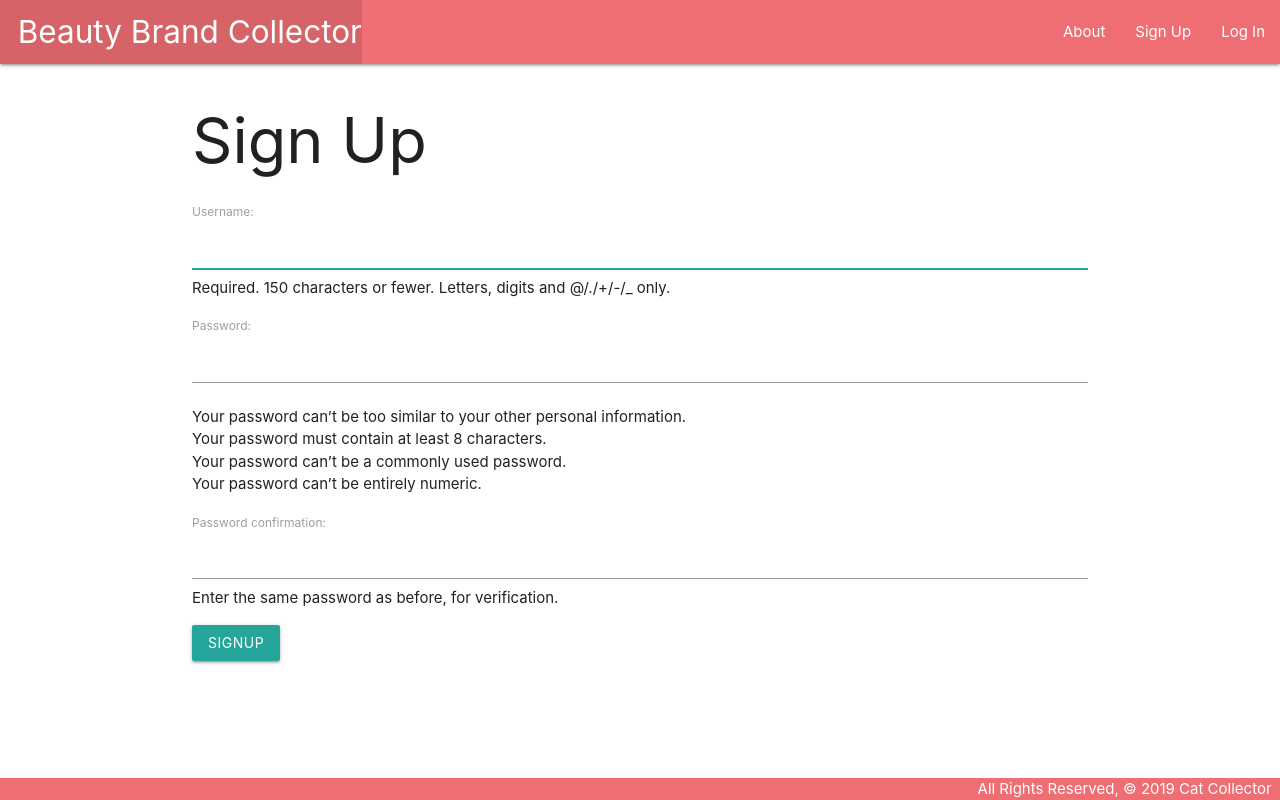
After one commit to cubasve/Beauty-Brand-Collector, a Django app: page /accounts/signup/ in a window 1280 px wide. The commit adds this page. Run offline with Django 3.2, Linux system fonts and the light colour scheme.

Commit message:
Sign up template up and running

```diff
--- a/beautycollector/settings.py
+++ b/beautycollector/settings.py
@@ -117,3 +117,7 @@ USE_TZ = True
 # https://docs.djangoproject.com/en/3.0/howto/static-files/
 
 STATIC_URL = '/static/'
+
+LOGIN_REDIRECT_URL = '/brands/'
+
+LOGOUT_REDIRECT_URL = '/'
--- a/beautycollector/urls.py
+++ b/beautycollector/urls.py
@@ -22,4 +22,5 @@ urlpatterns = [
     path('admin/', admin.site.urls),
     # In this case '' represents the root route
     path('', include('main_app.urls')),
+    path('accounts/', include('django.contrib.auth.urls')),
 ]
--- a/main_app/templates/base.html
+++ b/main_app/templates/base.html
@@ -24,8 +24,15 @@
         </ul>
         <ul class="right">
           <li><a href="{% url 'about' %}">About</a></li>
+          {% if user.is_authenticated %}
+
           <li><a href="{% url 'brands_create' %}">Add a Brand</a></li>
-          <li><a href="{% url 'index' %}">View All CDN Beauty Brands</a></li>
+          <li><a href="{% url 'index' %}">View All Brands</a></li>
+          <li><a href="{% url 'logout' %}">Log Out</a></li>
+          {% else %}
+          <li><a href="{% url 'signup' %}">Sign Up</a></li>
+          <li><a href="{% url 'login' %}">Log In</a></li>
+          {% endif %}
         </ul>
       </div>
     </nav>
--- /dev/null
+++ b/main_app/templates/registration/signup.html
@@ -0,0 +1,14 @@
+{% extends 'base.html' %}
+{% block content %}
+
+<h1>Sign Up</h1>
+{% if error_message %}
+<p class="red-text">{{ error_message }}</p>
+{% endif %}
+
+<form method="post" action="{% url 'signup' %}">
+    {% csrf_token %}
+    {{ form.as_p }}
+    <input type="submit" class="btn" value="signup">
+</form>
+{% endblock %}
--- a/main_app/urls.py
+++ b/main_app/urls.py
@@ -19,4 +19,5 @@ urlpatterns = [
     path('brands/<int:brand_id>/assoc_product/<int:product_id>/',
          views.assoc_product,
          name='assoc_product'),
+    path('accounts/signup/', views.signup, name='signup'),
 ]
--- a/main_app/views.py
+++ b/main_app/views.py
@@ -3,6 +3,8 @@ from .models import Brand, Product
 from .forms import PurchaseForm
 from django.views.generic.edit import CreateView, UpdateView, DeleteView
 from django.views.generic import ListView, DetailView
+from django.contrib.auth import login
+from django.contrib.auth.forms import UserCreationForm
 
 
 def home(request):
@@ -34,6 +36,10 @@ def brands_detail(request, brand_id):
 class BrandCreate(CreateView):
     model = Brand
     fields = '__all__'
+
+    def form_valid(self, form):
+        form.instance.user = self.request.user
+        return super().form_valid(form)
 
 
 class BrandUpdate(UpdateView):
@@ -81,3 +87,18 @@ class ProductDelete(DeleteView):
 def assoc_product(request, brand_id, product_id):
     Brand.objects.get(id=brand_id).products.add(product_id)
     return redirect('detail', brand_id=brand_id)
+
+
+def signup(request):
+    error_message = ''
+    if request.method == 'POST':
+        form = UserCreationForm(request.POST)
+        if form.is_valid():
+            user = form.save()
+            login(request, user)
+            return redirect('index')
+        else:
+            error_message = 'Invalid sign up - Try again'
+    form = UserCreationForm()
+    context = {'form': form, 'error_message': error_message}
+    return render(request, 'registration/signup.html', context)
```
Also changed, not shown: main_app/templates/registration/login.html (+11 -0 lines).
